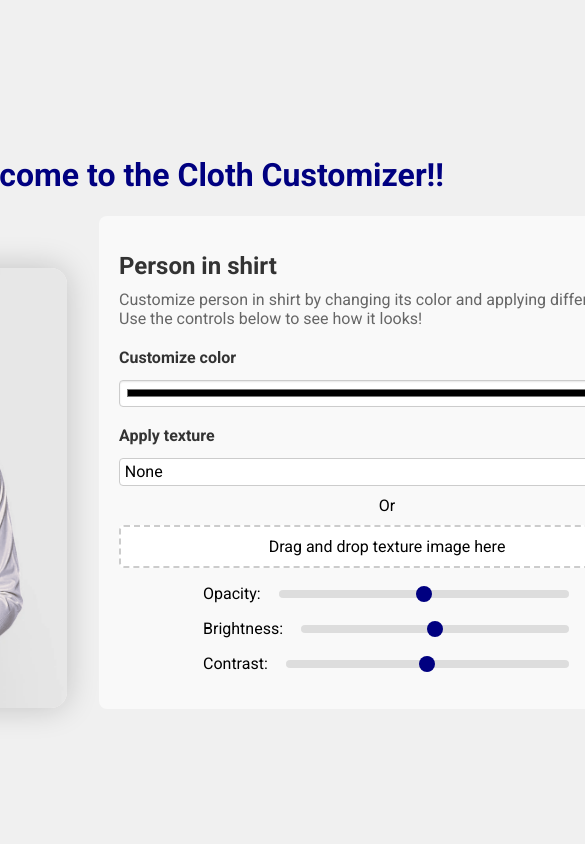
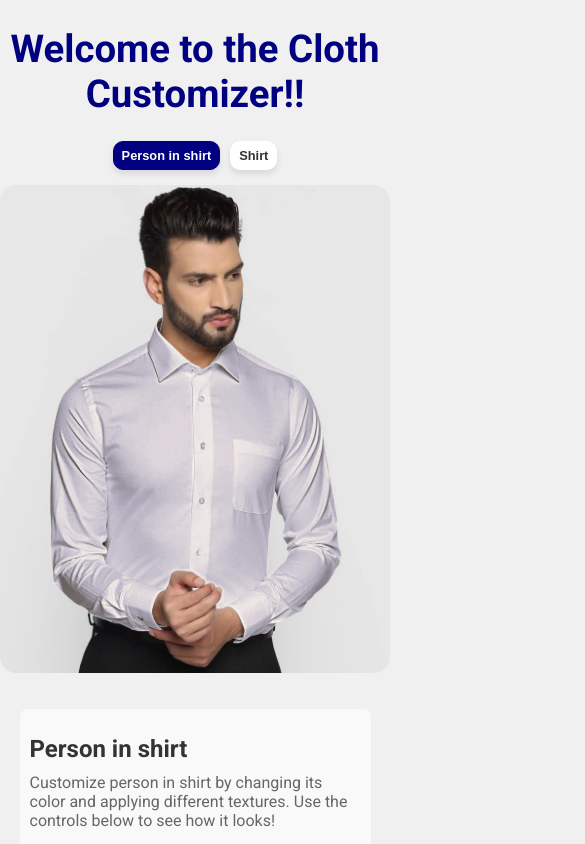
Before and after one commit to Annu117/Cloth-Customizer, a React (Create React App) app: page /shirt in a window 390 px wide. Shown: the top 844 px of the page, 585 px wide, since content can reach past the window. Built offline with nearby package versions, Linux system fonts and the light colour scheme.

Commit message:
Add files via upload

```diff
--- a/src/App.css
+++ b/src/App.css
@@ -2,7 +2,7 @@
 
 body {
   margin: 0;
-  font-family: Helvetica, sans-serif;
+  font-family: 'Roboto', sans-serif;
   min-height: 100vh;
   display: flex;
   justify-content: center;
@@ -20,21 +20,16 @@ body {
   align-items: flex-start;
   gap: 2em;
   width: 100%;
-  position: sticky;
-  z-index: 1000;
-  /* margin-top: 30px; */
-  /* padding: 20px; */
-  font-family: Arial, sans-serif;
+
 }
-
 
 .home {
   text-align: center;
   margin-top: 20px;
   color: navy;
-  font-family: 'Roboto', sans-serif;
   font-weight: 700;
 }
+
 .product {
   position: relative;
   box-shadow: 0 0 2em rgba(0, 0, 0, 0.2);
@@ -47,11 +42,11 @@ body {
   position: relative;
 }
 
-
 p {
   max-width: 20em;
   line-height: 1.5;
-  margin: 0.5em 0;}
+  margin: 0.5em 0;
+}
 
 .color-input,
 .texture-select {
@@ -62,6 +57,7 @@ p {
   margin-top: 0.5em;
   box-sizing: border-box;
 }
+
 .color {
   background: rgb(246, 243, 243);
   position: absolute;
@@ -72,6 +68,7 @@ p {
   z-index: 1;
   mix-blend-mode: multiply;
 }
+
 .texture {
   position: absolute;
   width: 100%;
@@ -142,3 +139,61 @@ p {
 .control-item input[type="range"]:hover::-moz-range-thumb {
   background: #0056b3;
 }
+
+/* Media queries for responsiveness */
+@media (max-width: 1024px) {
+  .App {
+    flex-direction: column;
+    align-items: center;
+  }
+
+  .product {
+    width: 80%;
+    margin-bottom: 20px;
+  }
+
+  .controls {
+    width: 90%;
+  }
+}
+
+@media (max-width: 768px) {
+  .App {
+    gap: 1em;
+  }
+
+  .product {
+    width: 100%;
+    box-shadow: none;
+  }
+}
+
+@media (max-width: 480px) {
+  .home {
+    font-size: 1.2em;
+  }
+
+  .product {
+    width: 100%;
+  }
+
+  .control-panel {
+    width: 100%;
+    padding: 0.5rem;
+  }
+
+  .control-item label {
+    min-width: 80px;
+    font-size: 0.9em;
+  }
+
+  .control-item input[type="range"] {
+    height: 6px;
+  }
+
+  .control-item input[type="range"]::-webkit-slider-thumb,
+  .control-item input[type="range"]::-moz-range-thumb {
+    width: 12px;
+    height: 12px;
+  }
+}
--- a/src/components/Shirt.css
+++ b/src/components/Shirt.css
@@ -1,3 +1,8 @@
+/* Base styles */
+* {
+  box-sizing: border-box;
+}
+
 /* .product {
   position: relative;
   width: 300px;
@@ -19,7 +24,6 @@
   width: 100%;
   height: 100%;
   opacity: 1;
-
 }
 
 .img-1 {
@@ -41,14 +45,15 @@
   height: 150%;
   mix-blend-mode: multiply;
 }
-  * {box-sizing: border-box;}
 
 .button-container {
   display: flex;
   gap: 10px;
   margin-bottom: 15px;
   justify-content: center;
+  flex-wrap: wrap; /* Ensure buttons wrap to the next line on smaller screens */
 }
+
 .texture-button {
   padding: 10px 15px;
   cursor: pointer;
@@ -78,16 +83,17 @@
   background-color: navy;
   color: #ffffff;
 }
+
 .controls {
-  /* max-width: 600px; */
-  width: 36rem;
+  width: 90%; /* Adjust to 90% of the screen width on smaller screens */
+  max-width: 600px;
   margin: auto;
   padding: 20px;
   border-radius: 8px;
   background-color: #f9f9f9;
-  /* box-shadow: 0 4px 8px rgba(0, 0, 0, 0.1); */
   font-family: 'Roboto', sans-serif;
 }
+
 .controls h1 {
   font-size: 1.5em;
   color: #333;
@@ -98,8 +104,8 @@
   font-size: 1em;
   color: #666;
   margin-bottom: 20px;
-  width: 36rem;
 }
+
 .color-input {
   width: 100%;
   padding: 10px;
@@ -109,12 +115,14 @@
   font-size: 1em;
   box-shadow: 0 1px 2px rgba(0, 0, 0, 0.1) inset;
 }
+
 .color-input:hover,
 .color-input:focus {
   border-color: rgba(0, 123, 255, 0.5);
   box-shadow: 0 0 5px rgba(0, 123, 255, 0.5);
   outline: none;
 }
+
 .texture-select {
   width: 100%;
   padding: 10px;
@@ -127,6 +135,7 @@
   background-size: 16px;
   margin-top: 5px;
 }
+
 .texture-select option {
   padding: 10px;
   font-size: 1em;
@@ -141,12 +150,75 @@
   border-color: rgba(0, 123, 255, 0.5);
   box-shadow: 0 0 5px rgba(0, 123, 255, 0.5);
 }
+
 .texture-select::-ms-expand {
   display: none;
 }
+
 label {
   display: block;
   margin-bottom: 5px;
   font-weight: 500;
   color: #333;
 }
+
+/* Media queries for responsiveness */
+@media (max-width: 768px) {
+  .controls {
+    width: 80%;
+    padding: 15px;
+  }
+
+  .controlP {
+    width: 100%;
+  }
+
+  .texture-button {
+    padding: 8px 10px;
+    font-size: 0.9em;
+  }
+
+  .product {
+    width: 90%;
+    height: auto;
+  }
+
+  .img-container {
+    height: auto;
+  }
+
+  .color,
+  .texture {
+    height: 100%;
+  }
+}
+
+@media (max-width: 480px) {
+  .controls {
+    width: 95%;
+    padding: 10px;
+  }
+
+  .texture-button {
+    padding: 6px 8px;
+    font-size: 0.8em;
+  }
+
+  .product {
+    width: 100%;
+  }
+
+  .img-1,
+  .img-2 {
+    height: auto;
+  }
+
+  .controlP {
+    width: 100%;
+  }
+
+  .color,
+  .texture {
+    height: 100%;
+  }
+}
--- a/src/components/Shirt.js
+++ b/src/components/Shirt.js
@@ -189,7 +189,7 @@ function Shirt() {
           onDragLeave={handleDragLeave}
           style={{
             position: 'relative',
-            border: draggedOver ? '2px solid navy' : '2px dashed #cccccc',
+            border: draggedOver ? '2px dashed gray' : '2px dashed #cccccc',
             borderRadius: '5px',
             padding: '10px',
             textAlign: 'center',
@@ -248,6 +248,7 @@ function Shirt() {
           </div>
         </div>
       </div>
+      <br></br><br></br>
     </div>
   );
 }
```
Lines whose indentation alone changed are shown as unchanged.
